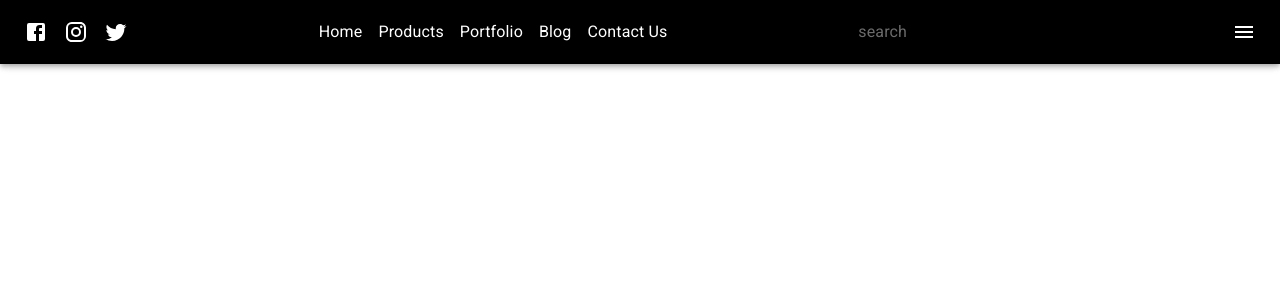
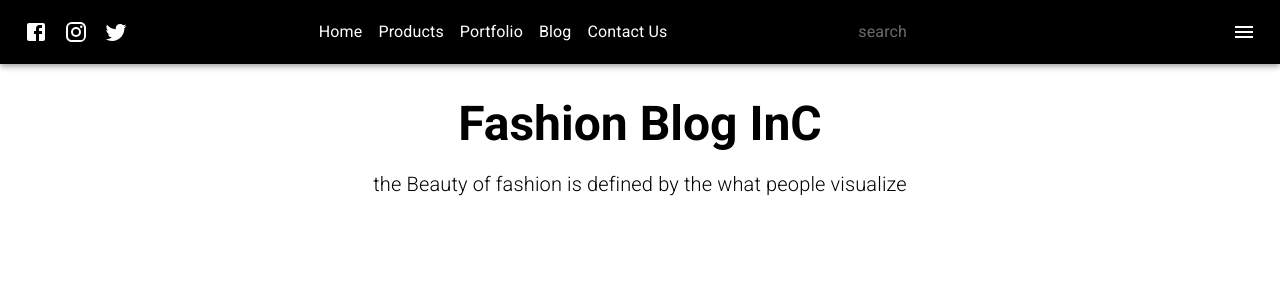
Before and after one commit to Tadteck/fashion-blog-website, a React (Vite) app: page / in a window 1280 px wide. Shown: the top 300 px of the page. Built offline with nearby package versions, Linux system fonts and the light colour scheme.

Commit message:
developing the body

```diff
--- a/src/App.jsx
+++ b/src/App.jsx
@@ -1,69 +1,11 @@
-import {
-  AppBar,
-  Box,
-  InputBase,
-  Link,
-  MenuItem,
-  Toolbar,
-  Typography,
-} from "@mui/material";
-import {
-  Facebook,
-  Instagram,
-  Menu,
-  Menu as MenuIcon,
-  Twitter,
-} from "@mui/icons-material";
+import Hero from "./components/Hero";
+import Navbar from "./components/Navbar";
 
 function App() {
-  const MenuItems = [
-    { Name: "Home", Link: "/" },
-    { Name: "Products", Link: "#" },
-    { Name: "Portfolio", Link: "#" },
-    { Name: "Blog", Link: "#" },
-    { Name: "Contact Us", Link: "#" },
-  ];
-
   return (
     <>
-      <AppBar sx={{ background: "black" }}>
-        <Toolbar sx={{ display: "flex", justifyContent: "space-between" }}>
-          <Box sx={{ gap: "1rem", display: "flex" }}>
-            <Facebook />
-            <Instagram />
-            <Twitter />
-          </Box>
-          <Box sx={{ display: { xs: "none", sm: "none", md: "flex" } }}>
-            <Box sx={{ display: "flex", gap: "1rem" }}>
-              {MenuItems.map((items) => (
-                <Typography sx={{ cursor: "pointer" }}>{items.Name}</Typography>
-              ))}
-            </Box>
-          </Box>
-
-          <Box sx={{ display: "flex", gap: "1rem" }}>
-            <InputBase placeholder="search" sx={{ color: "white" }} />
-            <MenuIcon
-              sx={{ display: { xs: "block", sm: "block", md: "none" } }}
-            />
-          </Box>
-          <Menu
-            id="demo-positioned-menu"
-            aria-labelledby="demo-positioned-button"
-            open={true}
-            anchorOrigin={{
-              vertical: "top",
-              horizontal: "left",
-            }}
-            transformOrigin={{
-              vertical: "top",
-              horizontal: "left",
-            }}
-          >
-            <MenuItem>Profile</MenuItem>
-          </Menu>
-        </Toolbar>
-      </AppBar>
+      <Navbar />
+      <Hero />
     </>
   );
 }
--- /dev/null
+++ b/src/components/Hero.jsx
@@ -0,0 +1,24 @@
+import { Box, Typography } from "@mui/material";
+import offwhite from "../static/offwhite.jpg";
+
+const Hero = () => {
+  return (
+    <>
+      <Box sx={{ margin: "2rem" }}>
+        <Typography variant="h3" align="center" sx={{ fontWeight: "900" }}>
+          Fashion Blog InC{" "}
+        </Typography>
+        <Typography
+          variant="h6"
+          align="center"
+          sx={{ fontWeight: "100", marginTop: "1rem" }}
+        >
+          the Beauty of fashion is defined by the what people visualize
+        </Typography>
+        <Box sx={{ backgroundImage: "url(${offwhite})" }}></Box>
+      </Box>
+    </>
+  );
+};
+
+export default Hero;
--- /dev/null
+++ b/src/components/Navbar.jsx
@@ -0,0 +1,79 @@
+
+
+import {
+    AppBar,
+    Box,
+    InputBase,
+    Link,
+    MenuItem,
+    Toolbar,
+    Typography,
+  } from "@mui/material";
+  import {
+    Facebook,
+    Instagram,
+    Menu,
+    Menu as MenuIcon,
+    Twitter,
+  } from "@mui/icons-material";
+
+  function Navbar() {
+    const MenuItems = [
+      { Name: "Home", Link: "/" },
+      { Name: "Products", Link: "#" },
+      { Name: "Portfolio", Link: "#" },
+      { Name: "Blog", Link: "#" },
+      { Name: "Contact Us", Link: "#" },
+    ];
+
+    return (
+      <>
+        <AppBar sx={{ background: "black", position:"static" }}>
+          <Toolbar sx={{ display: "flex", justifyContent: "space-between" }}>
+            <Box sx={{ gap: "1rem", display: "flex" }}>
+              <Facebook />
+              <Instagram />
+              <Twitter />
+            </Box>
+            <Box sx={{ display: { xs: "none", sm: "none", md: "flex" } }}>
+              <Box sx={{ display: "flex", gap: "1rem" }}>
+                {MenuItems.map((items) => (
+                  <Typography sx={{ cursor: "pointer" }}>{items.Name}</Typography>
+                ))}
+              </Box>
+            </Box>
+
+            <Box sx={{ display: "flex", gap: "1rem" }}>
+              <InputBase placeholder="search" sx={{ color: "white" }} />
+              <MenuIcon
+                sx={{ display: { xs: "block", sm: "block", md: "none" } }}
+              />
+            </Box>
+
+  {/* ### the menu bar arent working out relook */}
+            <Menu
+              id="demo-positioned-menu"
+              aria-labelledby="demo-positioned-button"
+              open={true}
+              anchorOrigin={{
+                vertical: "top",
+                horizontal: "right",
+              }}
+              transformOrigin={{
+                vertical: "top",
+                horizontal: "right",
+              }}
+            >
+              <Box sx={{ height: "90vh", width: 350 }}>
+                {MenuItems.map((items) => (
+                  <MenuItem sx={{ cursor: "pointer" }}>{items.Name}</MenuItem>
+                ))}
+              </Box>
+            </Menu>
+          </Toolbar>
+        </AppBar>
+      </>
+    );
+  }
+
+  export default Navbar;
```
Also changed, not shown: src/static/offwhite.jpg (added).
